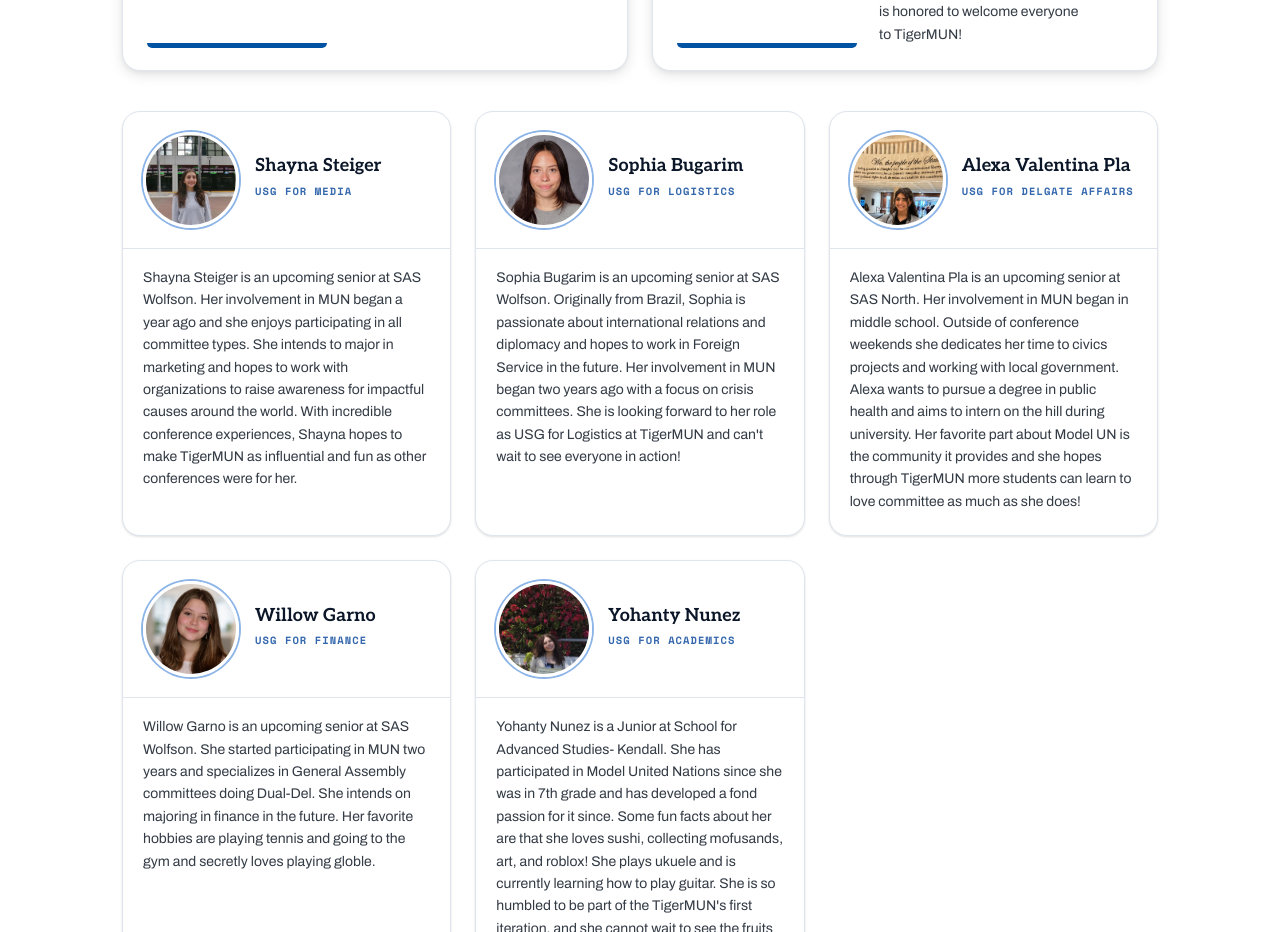
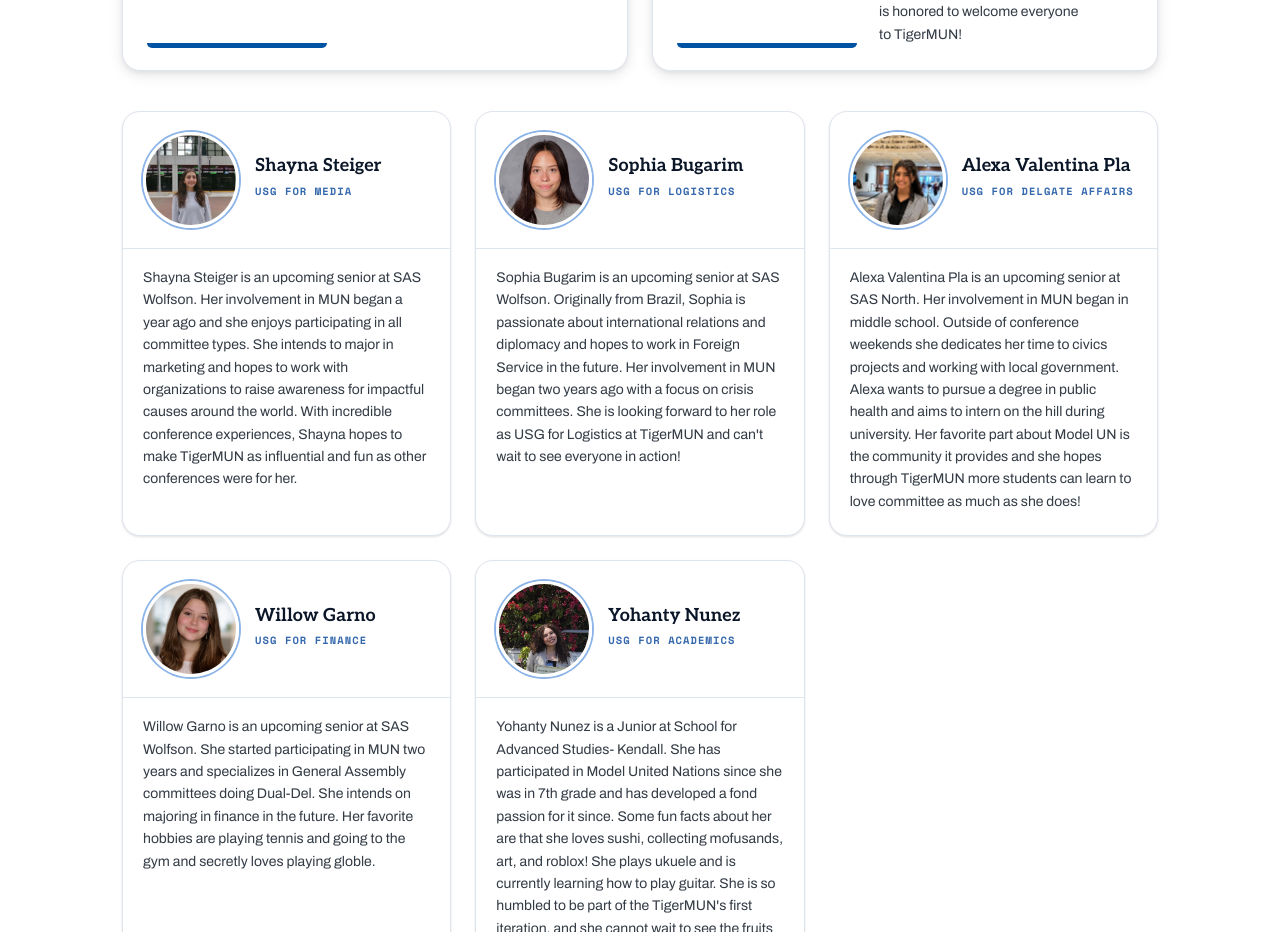
Before and after one commit to laineypau/tigermun, a React (Vite) app: page /secretariat in a window 1280 px wide. Shown: the part 1300-2232 px from the top of the page. Built offline with nearby package versions, Linux system fonts and the light colour scheme.

Commit message:
Shift down and zoom in Alexa and Yohanty's avatar crops

```diff
--- a/src/data/secretariat.js
+++ b/src/data/secretariat.js
@@ -16,10 +16,10 @@ export const SECRETARIAT = [
     bio: 'Shayna Steiger is an upcoming senior at SAS Wolfson. Her involvement in MUN began a year ago and she enjoys participating in all committee types. She intends to major in marketing and hopes to work with organizations to raise awareness for impactful causes around the world. With incredible conference experiences, Shayna hopes to make TigerMUN as influential and fun as other conferences were for her.' },
   { name: 'Sophia Bugarim', role: 'USG for Logistics', img: sophia, imgPosition: 'center 25%',
     bio: "Sophia Bugarim is an upcoming senior at SAS Wolfson. Originally from Brazil, Sophia is passionate about international relations and diplomacy and hopes to work in Foreign Service in the future. Her involvement in MUN began two years ago with a focus on crisis committees. She is looking forward to her role as USG for Logistics at TigerMUN and can't wait to see everyone in action!" },
-  { name: 'Alexa Valentina Pla', role: 'USG for Delgate Affairs', img: alexa, imgPosition: 'top',
+  { name: 'Alexa Valentina Pla', role: 'USG for Delgate Affairs', img: alexa, imgPosition: 'center 35%', imgZoom: 1.25,
     bio: 'Alexa Valentina Pla is an upcoming senior at SAS North. Her involvement in MUN began in middle school. Outside of conference weekends she dedicates her time to civics projects and working with local government. Alexa wants to pursue a degree in public health and aims to intern on the hill during university. Her favorite part about Model UN is the community it provides and she hopes through TigerMUN more students can learn to love committee as much as she does!' },
   { name: 'Willow Garno', role: 'USG for Finance', img: willow, imgPosition: 'top',
     bio: 'Willow Garno is an upcoming senior at SAS Wolfson. She started participating in MUN two years and specializes in General Assembly committees doing Dual-Del. She intends on majoring in finance in the future. Her favorite hobbies are playing tennis and going to the gym and secretly loves playing globle.' },
-  { name: 'Yohanty Nunez', role: 'USG for Academics', img: yohanty, imgPosition: 'top',
+  { name: 'Yohanty Nunez', role: 'USG for Academics', img: yohanty, imgPosition: 'center 30%', imgZoom: 1.25,
     bio: "Yohanty Nunez is a Junior at School for Advanced Studies- Kendall. She has participated in Model United Nations since she was in 7th grade and has developed a fond passion for it since. Some fun facts about her are that she loves sushi, collecting mofusands, art, and roblox! She plays ukuele and is currently learning how to play guitar. She is so humbled to be part of the TigerMUN's first iteration, and she cannot wait to see the fruits of this conference!" },
 ];
--- a/src/pages/Secretariat.jsx
+++ b/src/pages/Secretariat.jsx
@@ -51,7 +51,9 @@ function BioCard({ p }) {
       display: 'flex', flexDirection: 'column',
     }}>
       <div style={{ display: 'flex', gap: 16, padding: 20, alignItems: 'center', borderBottom: '1px solid var(--border-hair)' }}>
-        <img src={p.img} alt={p.name} style={{ width: 96, height: 96, borderRadius: '999px', objectFit: 'cover', objectPosition: p.imgPosition || 'center', border: '3px solid var(--white)', boxShadow: '0 0 0 2px var(--sky-300)' }} />
+        <div style={{ width: 96, height: 96, borderRadius: '999px', overflow: 'hidden', flexShrink: 0, border: '3px solid var(--white)', boxShadow: '0 0 0 2px var(--sky-300)' }}>
+          <img src={p.img} alt={p.name} style={{ width: '100%', height: '100%', objectFit: 'cover', objectPosition: p.imgPosition || 'center', transform: `scale(${p.imgZoom || 1})` }} />
+        </div>
         <div>
           <h3 style={{ fontFamily: 'var(--font-display)', fontWeight: 700, fontSize: 'var(--text-md)', color: 'var(--ink-800)', margin: 0, lineHeight: 1.15 }}>{p.name}</h3>
           <span style={{ fontFamily: 'var(--font-mono)', fontSize: 10.5, fontWeight: 700, letterSpacing: '0.1em', textTransform: 'uppercase', color: 'var(--sky-600)' }}>{p.role}</span>
```
